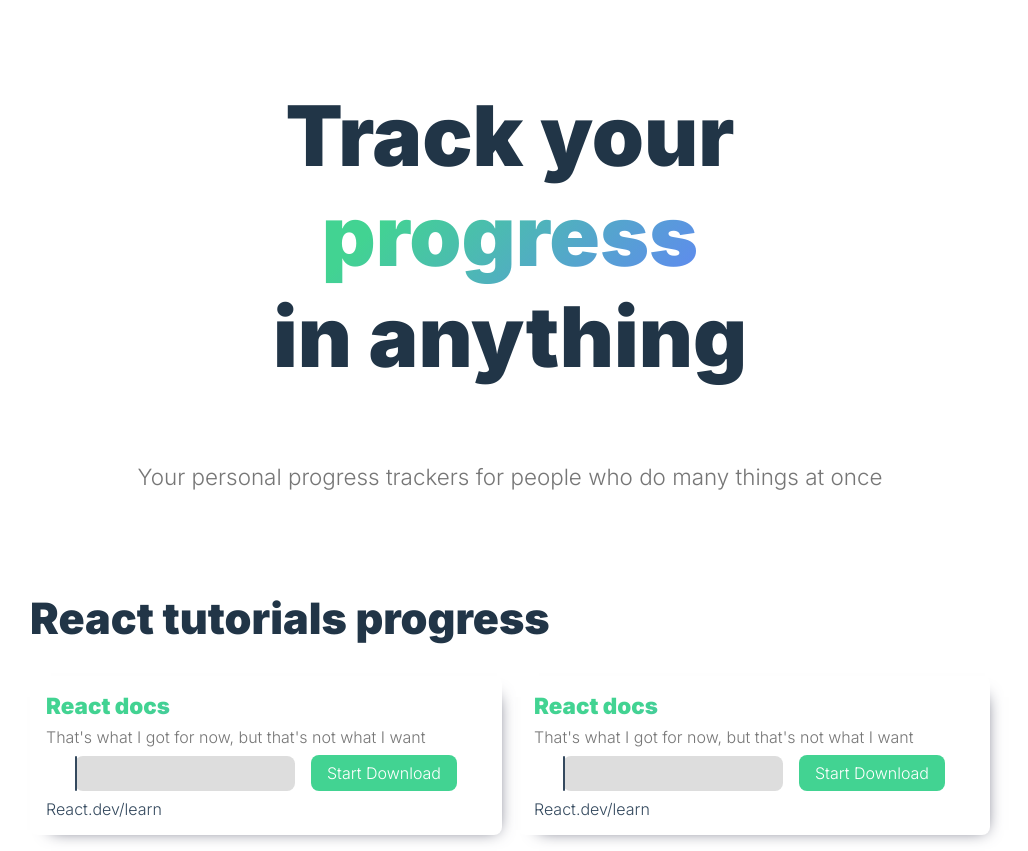
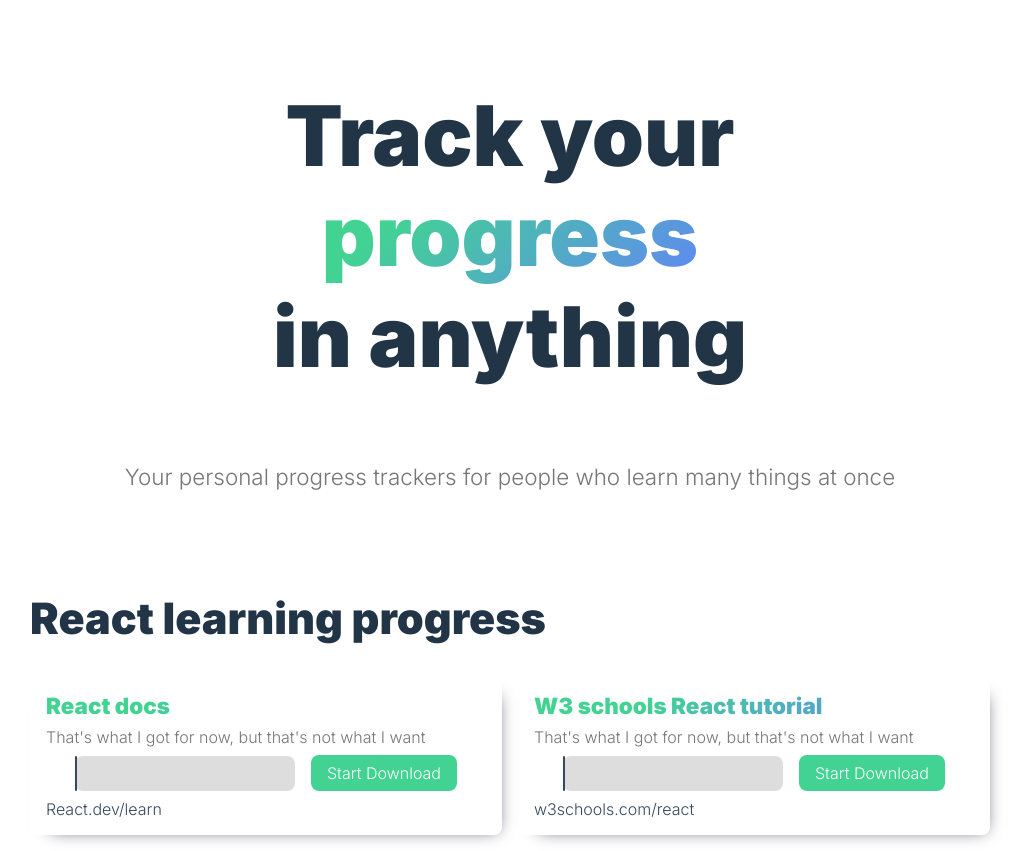
Before and after one commit to WitchDevelops/progress-tracker, a plain HTML site: page index.html in a window 1280 px wide. Shown: the whole page, without its empty margins (130-1158 px from the left). Drawn offline with Linux system fonts and the light colour scheme.

Commit message:
Update index.html

```diff
--- a/index.html
+++ b/index.html
@@ -11,14 +11,14 @@
 <body class="page__body">
     <header class="header">
         <h1 class="title">Track your <span class="gradient">progress</span> in anything</h1>
-        <p class="text">Your personal progress trackers for people who do many things at once</p>
+        <p class="text">Your personal progress trackers for people who learn many things at once</p>
 
     </header>
 
     <main class="main">
 
         <section class="section">
-            <h2 class="section__title">React tutorials progress</h2>
+            <h2 class="section__title">React learning progress</h2>
             <div class="section__cards">
                 <div class="section__course">
                     <h3 class="course__title">React docs</h3>
@@ -35,7 +35,7 @@
                 </div>
 
                 <div class="section__course">
-                    <h3 class="course__title">React docs</h3>
+                    <h3 class="course__title">W3 schools React tutorial</h3>
                     <p>That's what I got for now, but that's not what I want</p>
                     <div class="course__progress">
                         <div class="progress__bg" id="Progress_Status">
@@ -43,7 +43,7 @@
                         </div>
                         <button class="button--main" onclick="update()">Start Download</button>
                     </div>
-                    <a class="link" href="https://react.dev/learn/thinking-in-react" target="_blank">React.dev/learn</a>
+                    <a class="link" href="https://www.w3schools.com/react/react_class.asp" target="_blank">w3schools.com/react</a>
                 </div>
             </div>
 
```
